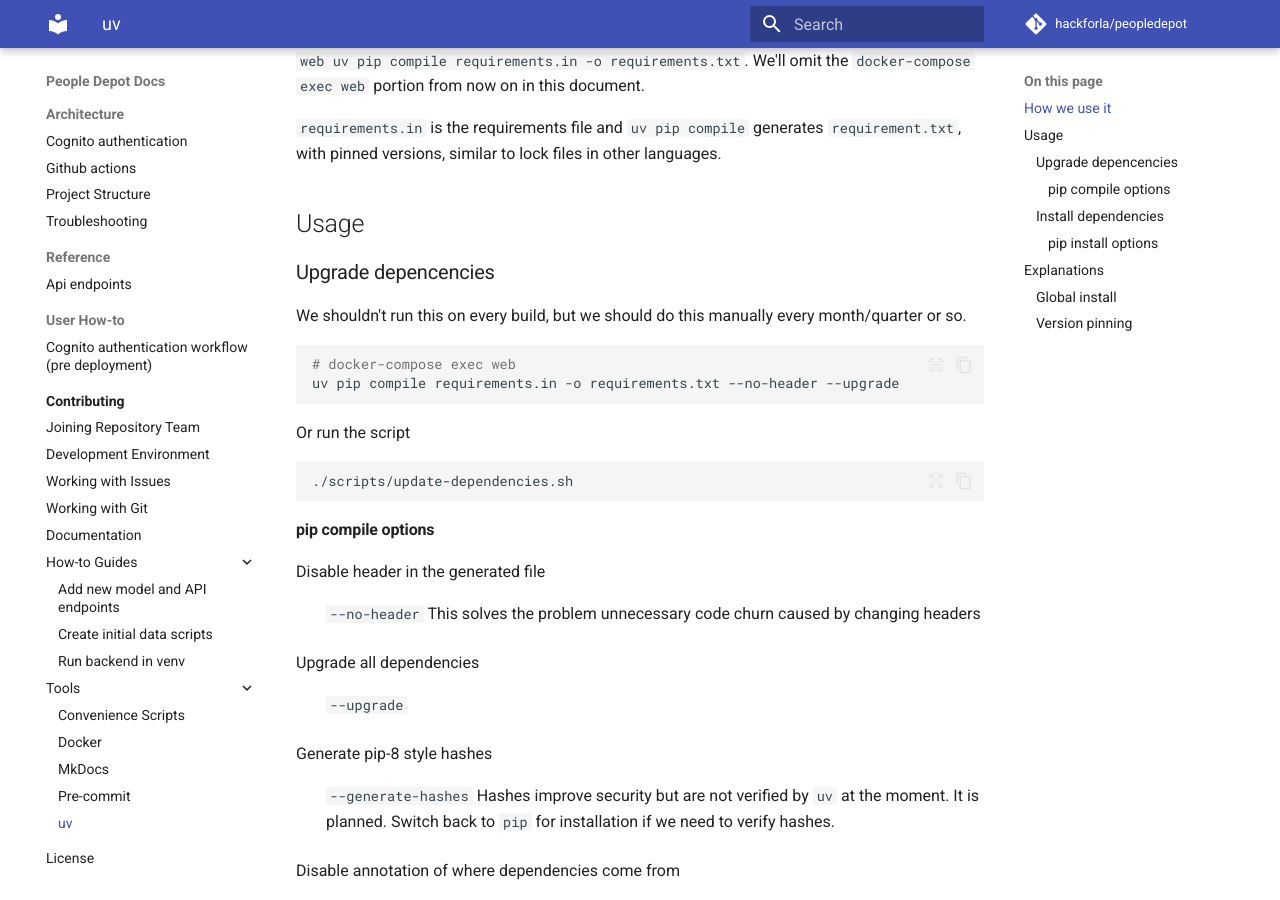
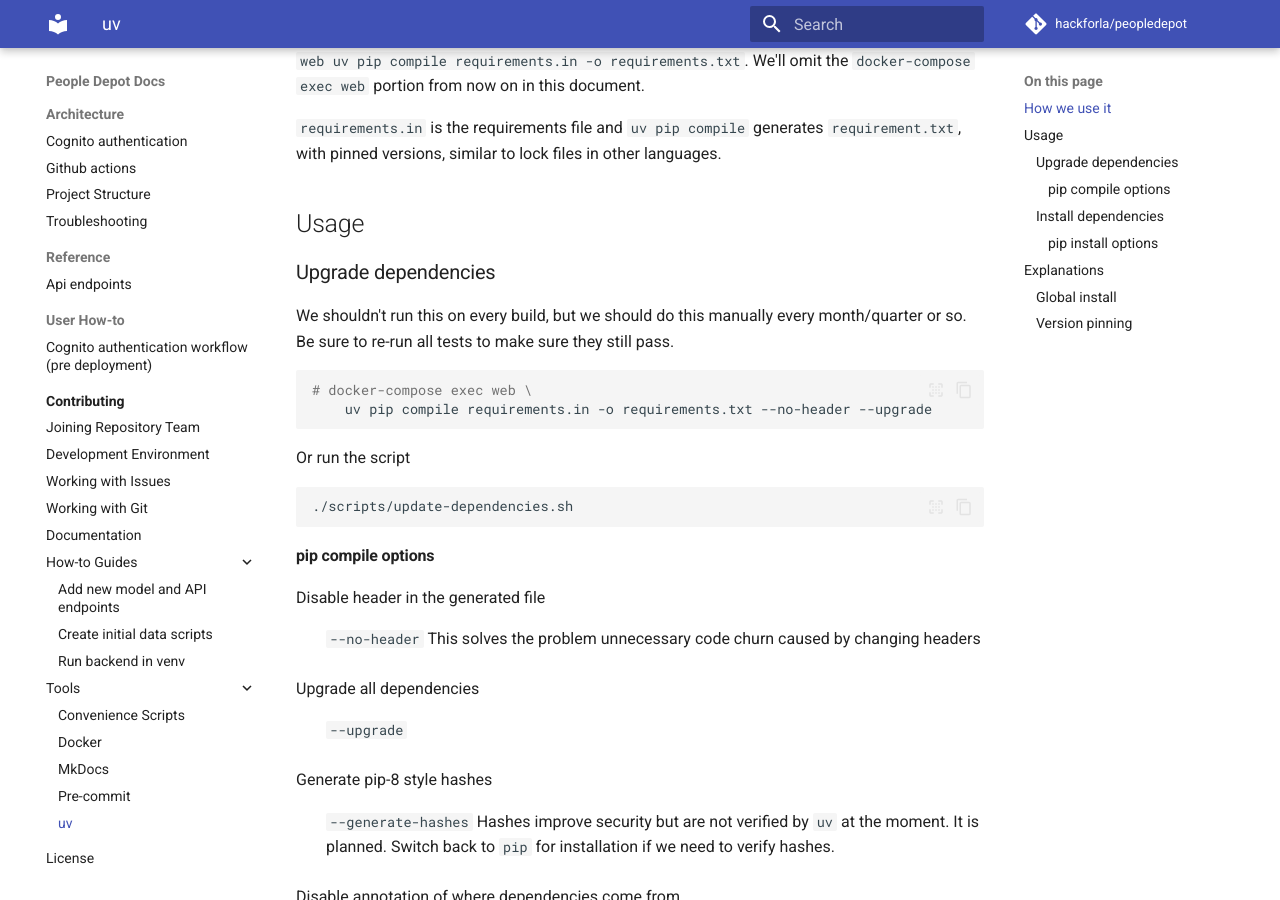
Before and after one commit to hackforla/peopledepot, an MkDocs documentation site: the page built from docs/contributing/tools/uv.md, in a window 1280 px wide and 900 px high, scrolled down 418 px. Built offline with MkDocs 1.6.1 and Material for MkDocs 9.7.7, drawn with Linux system fonts in a browser that asks for light colours; comment, search, counter and statistics services are not loaded.

Commit message:
chore: update python dependencies

````diff
--- a/docs/contributing/tools/uv.md
+++ b/docs/contributing/tools/uv.md
@@ -12,13 +12,13 @@ We're using `uv` to compile and install python dependencies, which replaces the
 
 ## Usage
 
-### Upgrade depencencies
+### Upgrade dependencies
 
-We shouldn't run this on every build, but we should do this manually every month/quarter or so.
+We shouldn't run this on every build, but we should do this manually every month/quarter or so. Be sure to re-run all tests to make sure they still pass.
 
 ```bash
-# docker-compose exec web
-uv pip compile requirements.in -o requirements.txt --no-header --upgrade
+# docker-compose exec web \
+    uv pip compile requirements.in -o requirements.txt --no-header --upgrade
 ```
 
 Or run the script
````
Also changed, not shown: 1 other file.
